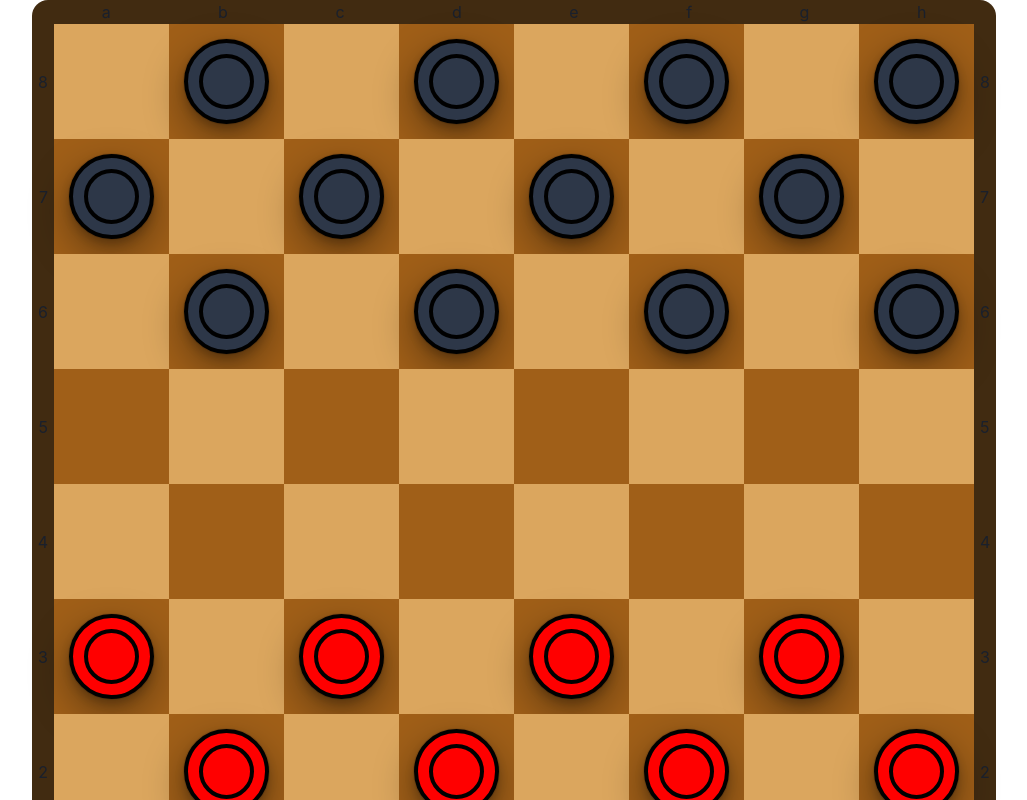
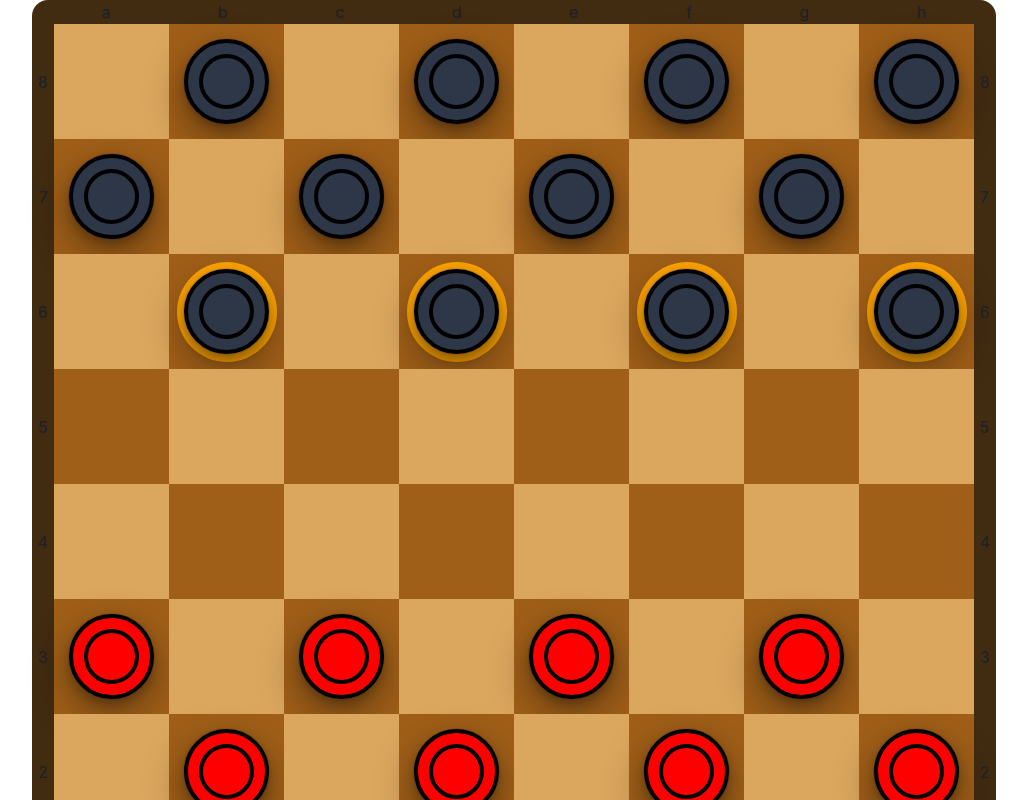
Before and after one commit to dshehbaj/checkers, a React (Create React App) app: page / in a window 1280 px wide. Shown: the top 800 px of the page, without its empty margins (126-1153 px from the left). Built offline with nearby package versions, Linux system fonts and the light colour scheme.

Commit message:
Refactored.

```diff
--- a/src/components/Board.tsx
+++ b/src/components/Board.tsx
@@ -1,8 +1,8 @@
-import React, {useState} from "react";
+import React, { useState } from "react";
 import { Text, Box, Center, HStack, VStack } from "@chakra-ui/react";
 import { DragDropContext, Droppable, Draggable } from "react-beautiful-dnd";
 import Piece from "./Piece";
-import isUnit from "../utils/distance";
+import validateMove from "../utils/validate";
 
 interface BoardProps {
   size: number;
@@ -23,20 +23,28 @@ const LIGHT = "#DBA65E";
 const OUTLINE = "#412B11";
 const TOPSPACING = 107.5;
 
-const Square: React.FC<SquareProps> = ({ row, col, size, token }) => {
+const BSquare: React.FC<SquareProps> = ({ row, col, size, token }) => {
   const offset = row % 2 ? 0 : 1;
   const bg = (col + offset) % 2 ? LIGHT : DARK;
   const one_d = row * size + col;
   return (
     <Center width="115px" height="115px" bg={bg}>
       {
-      <Draggable index={one_d} draggableId={String(one_d)} isDragDisabled={token <= 0}>
-        {({ draggableProps, dragHandleProps, innerRef }) => (
-          <Box {...draggableProps} {...dragHandleProps} ref={innerRef}>
-            <Piece color={token === 2 ? 1 : 0} visibile={token !== 0}/>
-          </Box>
-        )}
-      </Draggable>
+        <Draggable
+          index={one_d}
+          draggableId={String(one_d)}
+          isDragDisabled={token <= 0}
+        >
+          {({ draggableProps, dragHandleProps, innerRef }) => (
+            <Box {...draggableProps} {...dragHandleProps} ref={innerRef}>
+              <Piece
+                color={Math.abs(token) === 2 ? 1 : 0}
+                visibile={token !== 0}
+                movable={token > 0}
+              />
+            </Box>
+          )}
+        </Draggable>
       }
     </Center>
   );
@@ -50,11 +58,20 @@ const Row: React.FC<RowProps> = ({ row, size, tokens }) => {
         const one_d = row * size + idx;
         const isLight = (idx + (row % 2 ? 0 : 1)) % 2 ? true : false;
         return (
-          <Droppable droppableId={String(one_d)} key={one_d} isDropDisabled={isLight}>
+          <Droppable
+            droppableId={String(one_d)}
+            key={one_d}
+            isDropDisabled={tokens[idx] !== 0 || isLight}
+          >
             {({ droppableProps, innerRef }) => (
               <Box {...droppableProps} ref={innerRef}>
-                <Square row={row} col={idx} size={size} token={tokens[idx]}
-                  tokens={tokens}/>
+                <BSquare
+                  row={row}
+                  col={idx}
+                  size={size}
+                  token={tokens[idx]}
+                  tokens={tokens}
+                />
               </Box>
             )}
           </Droppable>
@@ -70,29 +87,30 @@ const Board: React.FC<BoardProps> = ({ size }) => {
   //Red: 2 Normal, 5 King
   //If Negative then disabled
   const [grid, setGrid] = useState([
-    0, 1, 0, 1, 0, 1, 0, 1,
-    1, 0, 1, 0, 1, 0, 1, 0,
+    0, -1, 0, -1, 0, -1, 0, -1,
+    -1, 0, -1, 0, -1, 0, -1, 0,
     0, 1, 0, 1, 0, 1, 0, 1,
 
     0, 0, 0, 0, 0, 0, 0, 0,
     0, 0, 0, 0, 0, 0, 0, 0,
 
-    2, 0, 2, 0, 2, 0, 2, 0,
-    0, 2, 0, 2, 0, 2, 0, 2,
-    2, 0, 2, 0, 2, 0, 2, 0,
+    -2, 0, -2, 0, -2, 0, -2, 0,
+    0, -2, 0, -2, 0, -2, 0, -2,
+    -2, 0, -2, 0, -2, 0, -2, 0,
   ]);
 
-  const handleOnDragEnd = (result: {[key: string]: any}) => {
+  const handleOnDragEnd = (result: { [key: string]: any }) => {
     if (!result.destination) return;
-    const source = parseInt(result.source.droppableId);
-    const destination = parseInt(result.destination.droppableId);
-    if (!isUnit(source, destination, size)) return;
+    console.log(result);
+    const src = parseInt(result.source.droppableId);
+    const dst = parseInt(result.destination.droppableId);
+    if (!validateMove(grid, size, src, dst)) return;
     const tempGrid = Array.from(grid);
-    const temp = tempGrid[source];
-    tempGrid[source] = tempGrid[destination];
-    tempGrid[destination] = temp;
+    const temp = tempGrid[src];
+    tempGrid[src] = tempGrid[dst];
+    tempGrid[dst] = temp;
     setGrid(tempGrid);
-  }
+  };
 
   return (
     <VStack spacing={0} bg={OUTLINE} rounded="2xl">
@@ -104,8 +122,13 @@ const Board: React.FC<BoardProps> = ({ size }) => {
       <DragDropContext onDragEnd={handleOnDragEnd}>
         {new Array(size).fill(0).map((_, idx) => {
           let rowStart = idx * size;
-          return <Row row={idx} size={size}
-                  tokens={grid.slice(rowStart, rowStart + size)}/>;
+          return (
+            <Row
+              row={idx}
+              size={size}
+              tokens={grid.slice(rowStart, rowStart + size)}
+            />
+          );
         })}
       </DragDropContext>
       <HStack spacing={TOPSPACING}>
```
